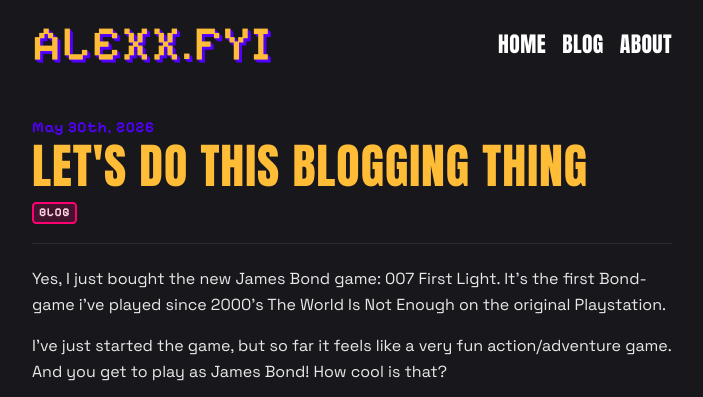
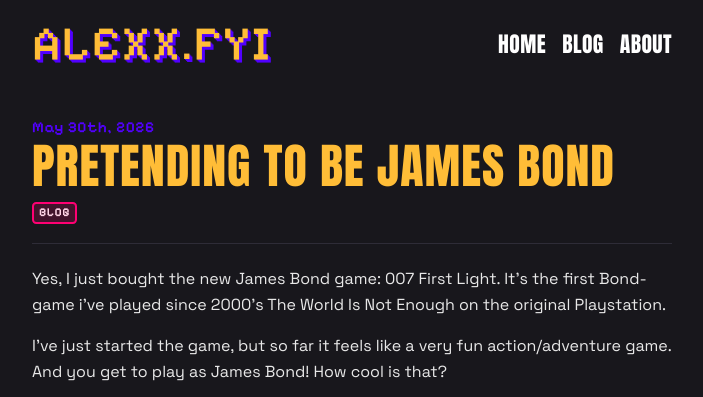
Before and after one commit to Alxndrrr/alexx.fyi, a Jekyll site: the page built from _posts/2026-05-30-pretending-to-be-james-bond.md, in a window 1280 px wide, cut to the strip 0-397 px from the top of the page. Shown: the whole strip, without its empty margins (288-991 px from the left). Built offline with Jekyll 4.4.1, drawn with Linux system fonts in a browser that asks for light colours; some web fonts are replaced.

Commit message:
Update 2026-05-30-pretending-to-be-james-bond.md

```diff
--- a/_posts/2026-05-30-pretending-to-be-james-bond.md
+++ b/_posts/2026-05-30-pretending-to-be-james-bond.md
@@ -1,5 +1,5 @@
 ---
-title: Let's Do This Blogging Thing
+title: Pretending To Be James Bond
 type: content
 date: 2026-05-30
 categories:
```
